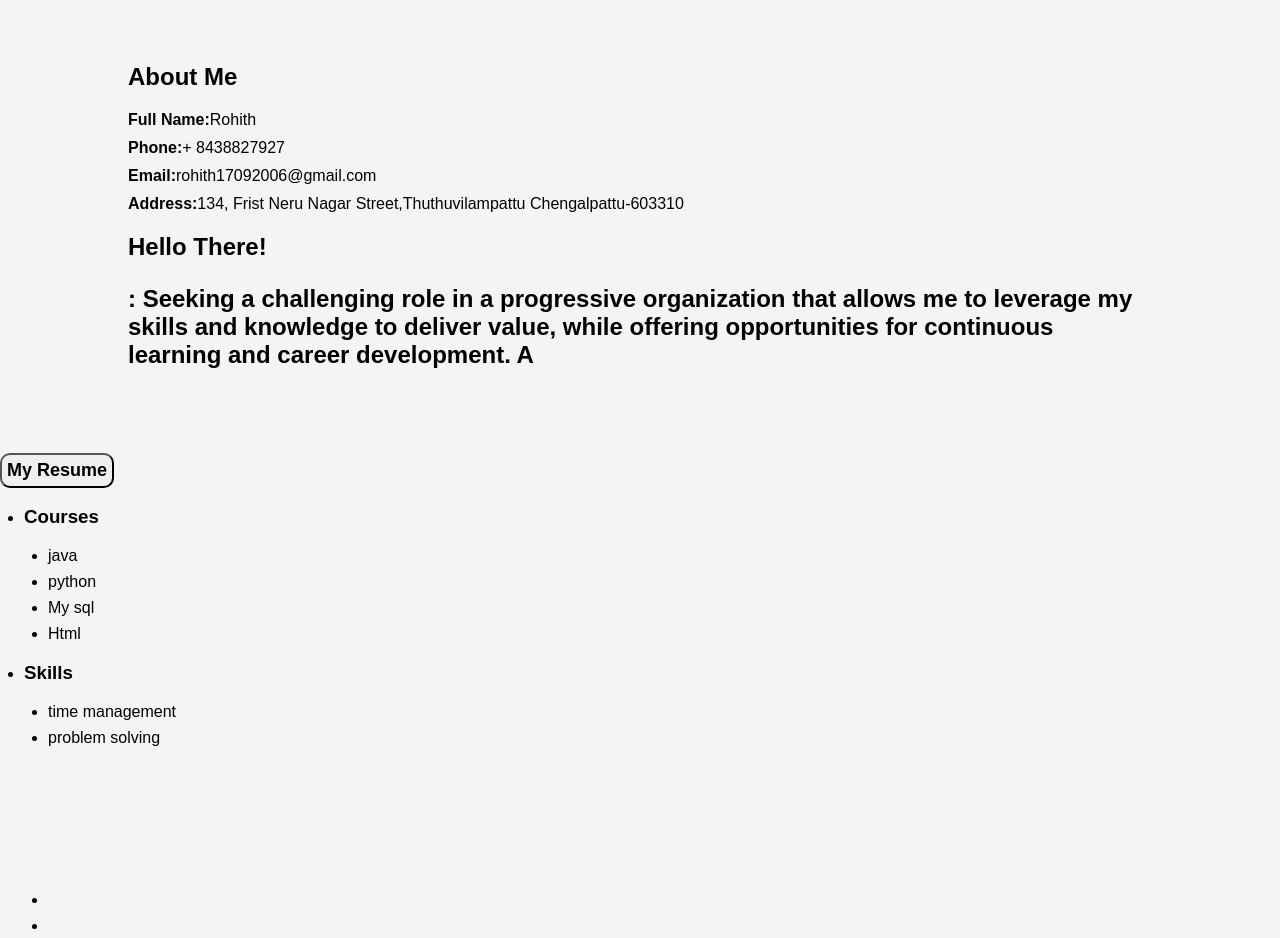
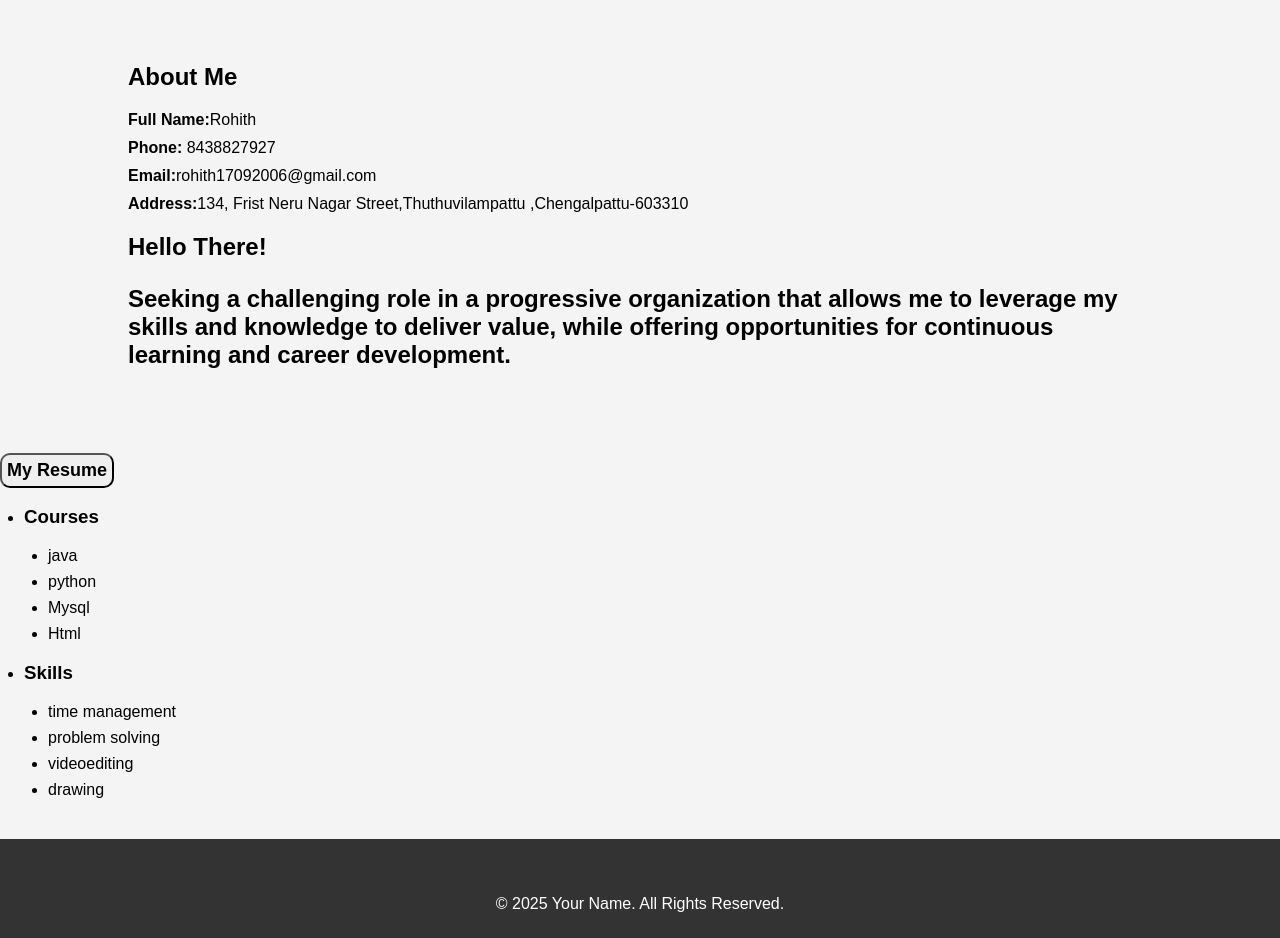
Before and after one commit to rohith1709/Digital_portpolio, a plain HTML site: page index.html in a window 1280 px wide. Shown: the part 280-1218 px from the top of the page. Drawn offline with Linux system fonts and the light colour scheme.

Commit message:
Update index.html

```diff
--- a/index.html
+++ b/index.html
@@ -22,14 +22,14 @@
                 <div class="col-md-4">
                     <ul class="info">
                         <li><span>Full Name:</span>Rohith</li>
-                        <li><span>Phone:</span>+ 8438827927</li>
+                        <li><span>Phone:</span> 8438827927</li>
                         <li><span>Email:</span>rohith17092006@gmail.com</li>
-                        <li><span>Address:</span>134, Frist Neru Nagar Street,Thuthuvilampattu Chengalpattu-603310</li>
+                        <li><span>Address:</span>134, Frist Neru Nagar Street,Thuthuvilampattu ,Chengalpattu-603310</li>
                     </ul>
                 </div>
                 <div class="col-md-8">
                     <h2>Hello There!
-                    </p>:
+                    <p>
 
 Seeking a challenging role in a progressive organization that allows me to leverage my skills and
 
@@ -37,7 +37,7 @@ knowledge to deliver value, while offering opportunities for continuous learning
 
 development.
 
-A
+
                     </p>
                 </div>
             </div>
@@ -56,7 +56,7 @@ A
                                 <ul>
                                     <li>java</li>
                                     <li>python</li>
-                                    <li>My sql</li>
+                                    <li>Mysql</li>
                                     <li>Html</li>
                                 </ul>
                             </div>
@@ -68,8 +68,8 @@ A
                                 <ul>
                                     <li>time management</li>
                                     <li>problem solving</li>
-                                    <li><video editing/li>
-                                    <li><drawing/li>
+                                    <li>videoediting</li>
+                                    <li>drawing</li>
                                 </ul>
                             </div>
                         </li>
```
